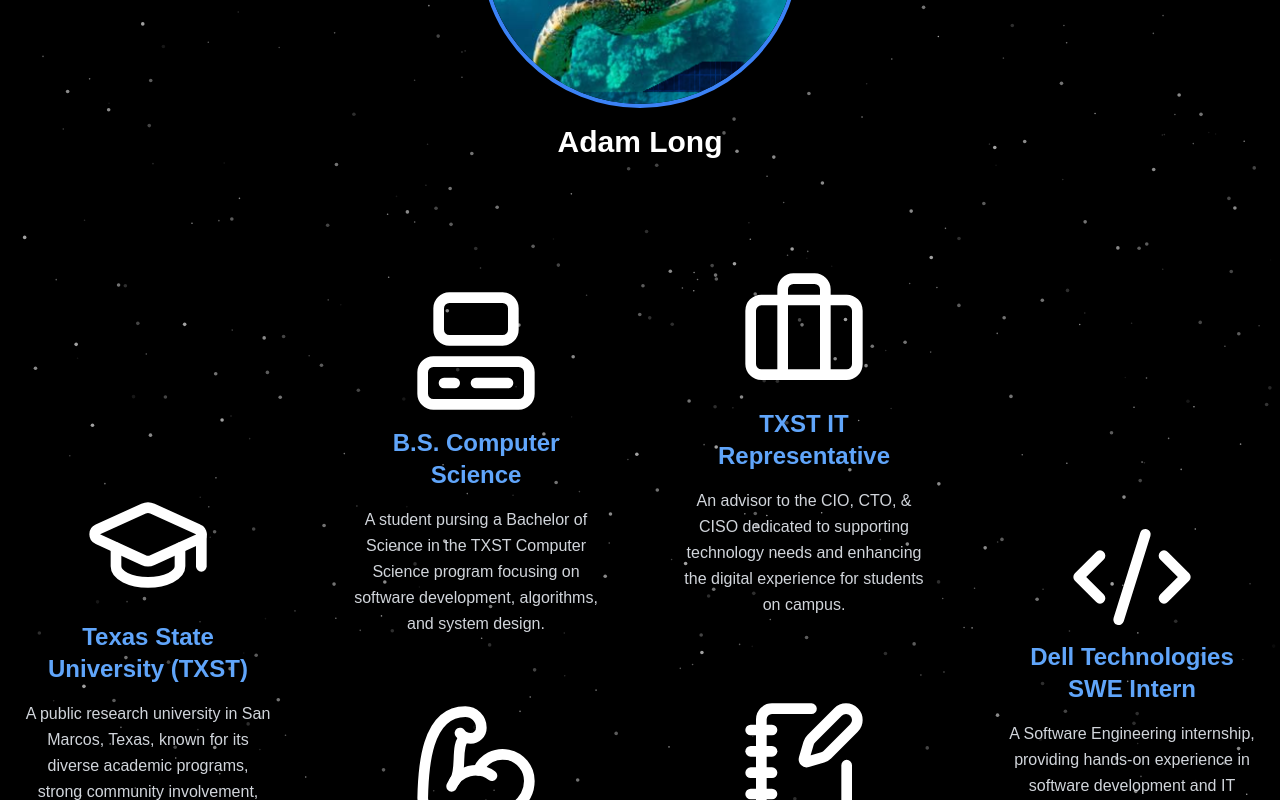
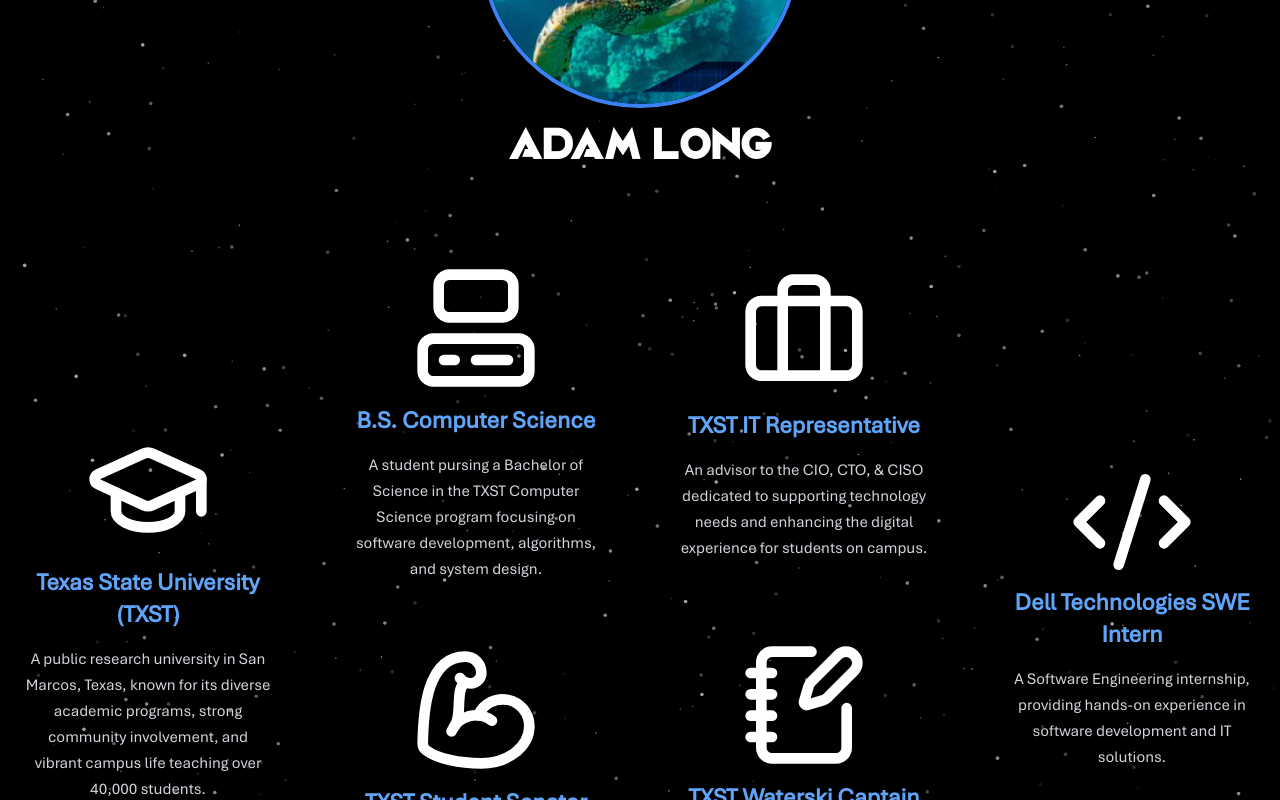
Before and after one commit to Admeen3581/PersonalWebsiteDos, a Next.js app: page /whoAmI in a window 1280 px wide. Shown: the part 580-1380 px from the top of the page. Built offline with nearby package versions, Linux system fonts and the light colour scheme.

Commit message:
implement MVP WhoAmI complete
Signed-off-by: Adam Long <adam.jacob.long@gmail.com>

```diff
--- a/src/app/whoAmI/page.tsx
+++ b/src/app/whoAmI/page.tsx
@@ -33,13 +33,13 @@
                                 className="object-cover"
                             />
                         </div>
-                        <h1 className="mt-4 text-2xl md:text-3xl font-bold text-center">
-                            Adam Long
+                        <h1 className="mt-4 text-2xl md:text-3xl font-bold text-center font-avalors">
+                            adam Long
                         </h1>
                     </div>
 
                     {/* Summary Section */}
-                    <div className="grid grid-cols-4 gap-8 md:max-w-screen-lg lg:max-w-screen-xl xl:max-w-screen-2xl mx-auto my-20 flex text-center items-center">
+                    <div className="grid grid-cols-4 gap-8 md:max-w-screen-lg lg:max-w-screen-xl xl:max-w-screen-2xl mx-auto my-20 flex text-center items-center font-aptos">
                         <Link className='p-6 flex flex-col items-center' href={textElements[0].href}>
                             <GraduationCap size={128}/>
                             <h2 className="text-xl md:text-2xl font-semibold text-blue-400 pt-3">
@@ -71,7 +71,7 @@
                                 </p>
                             </div>
                         </div>
-                        <div className='grid grid-cols-1 gap-16 p-6 xl:mt-1'>
+                        <div className='grid grid-cols-1 gap-16 p-6'>
                             <div className='flex flex-col items-center'>
                                 <Briefcase size={128}/>
                                 <h2 className="text-xl md:text-2xl font-semibold text-blue-400 pt-3">
```
